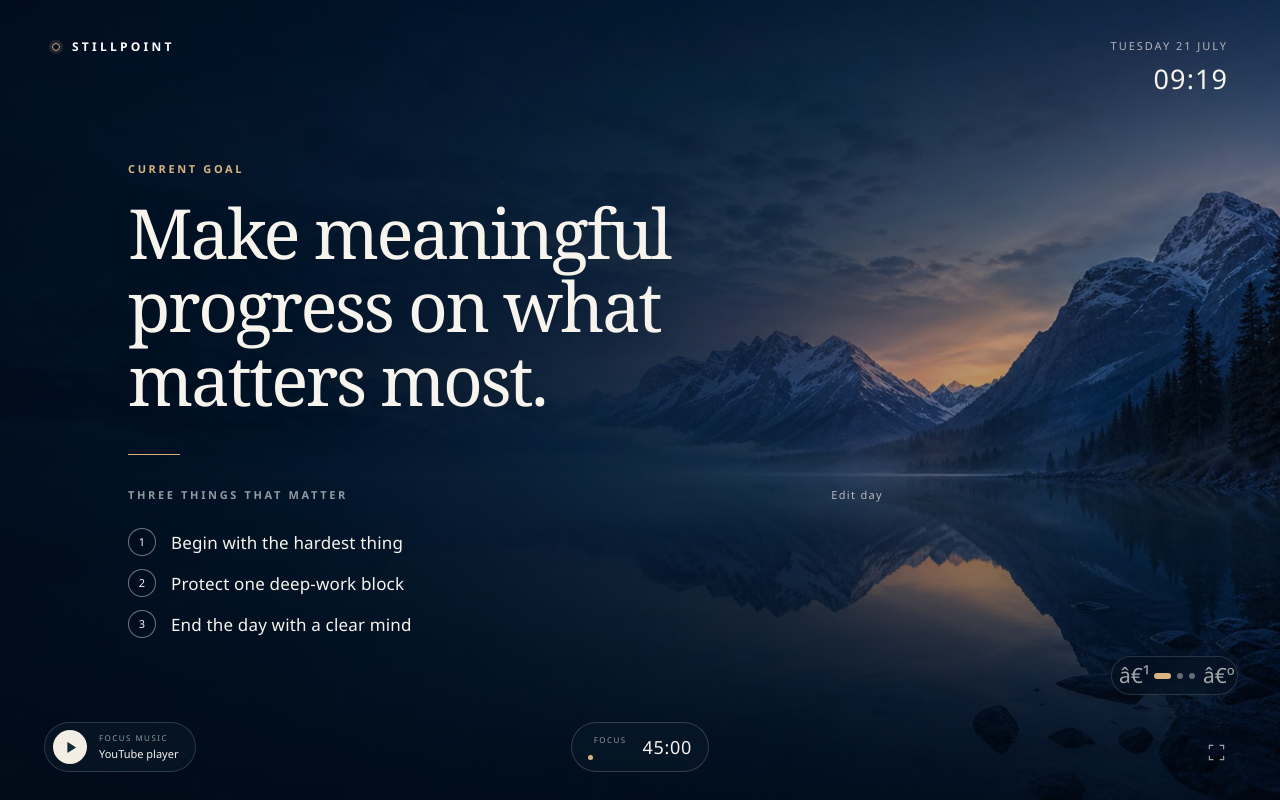
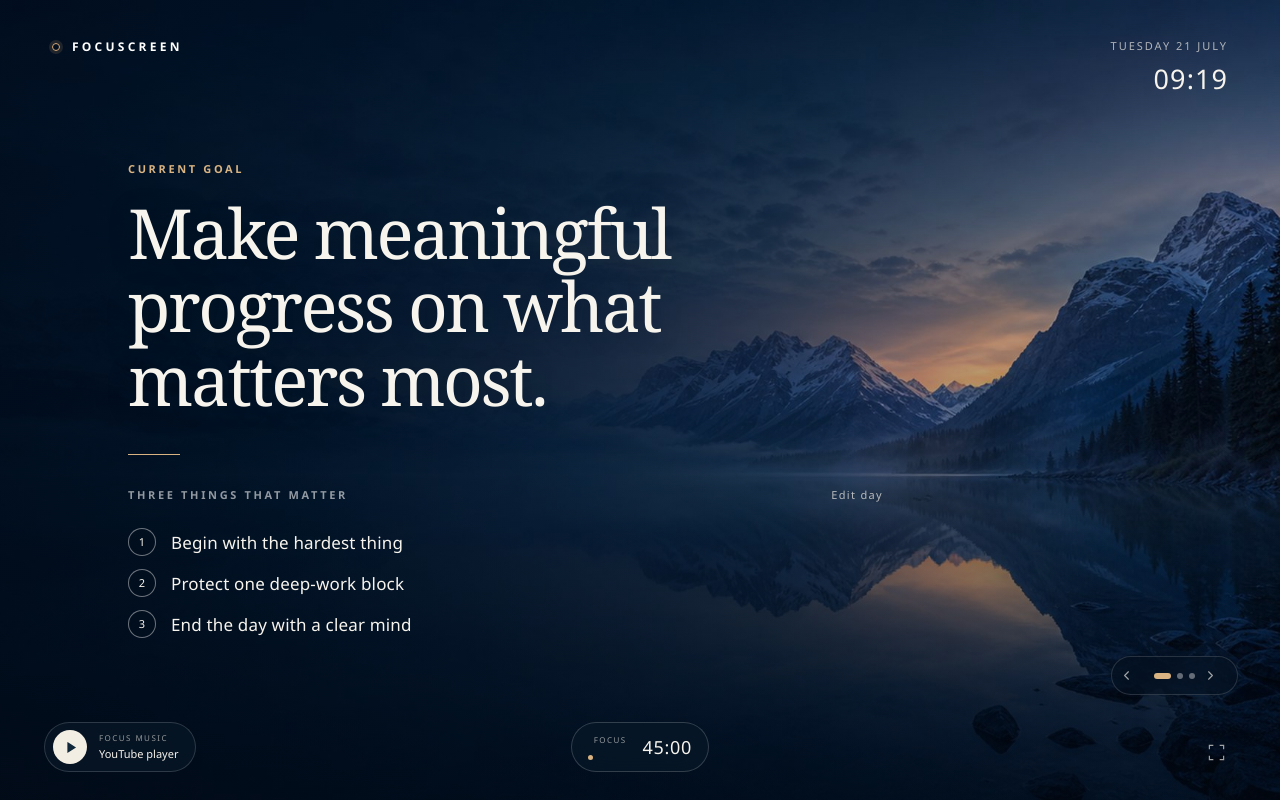
Before and after one commit to jithins123/focuscreen, a Next.js app: page / in a window 1280 px wide. Built offline with nearby package versions, Linux system fonts and the light colour scheme.

Commit message:
Polish Focuscreen controls and branding

```diff
--- a/app/globals.css
+++ b/app/globals.css
@@ -42,4 +42,5 @@ footer { display: grid; grid-template-columns: 1fr auto 1fr; align-items: end; p
 .timer-complete { position:fixed; inset:50% auto auto 50%; transform:translate(-50%,-50%); z-index:10; width:min(430px,calc(100vw - 32px)); padding:34px; text-align:center; border:1px solid rgba(255,255,255,.2); border-radius:24px; background:rgba(5,18,31,.97); box-shadow:0 30px 100px rgba(0,0,0,.65); backdrop-filter:blur(28px) }.timer-complete>span{font-size:9px;letter-spacing:.22em;color:#d9b482}.timer-complete h2{font:400 38px Georgia,serif;margin:12px 0 6px}.timer-complete p{opacity:.6;margin:0 0 25px}.timer-complete div{display:flex;flex-wrap:wrap;justify-content:center;gap:8px}.timer-complete button{border:1px solid rgba(255,255,255,.18);border-radius:20px;background:rgba(255,255,255,.07);padding:10px 15px;font-size:11px;cursor:pointer}.timer-complete button:first-child{background:#f3eee4;color:#10283a}.break-mode .veil{background:linear-gradient(90deg,rgba(7,31,28,.75),rgba(8,37,35,.35)),linear-gradient(0deg,rgba(2,20,18,.6),transparent 50%)}
 @media (max-width:650px){header{padding:24px}.date-block span{display:none}.content{margin:0 24px;width:auto}footer{padding:16px;grid-template-columns:1fr auto;gap:10px}.sound{grid-column:1}.timer-pill{grid-column:1/3;grid-row:1;align-self:center}.expand{grid-column:2}h1,.goal-input{font-size:42px}.tasks li{font-size:15px}.youtube-player{right:16px;bottom:138px}.timer-card{bottom:138px}}
 .background-switcher{position:fixed;right:42px;bottom:105px;z-index:4;display:flex;align-items:center;gap:8px;padding:5px 7px;border:1px solid rgba(255,255,255,.14);border-radius:24px;background:rgba(5,18,31,.42);backdrop-filter:blur(14px)}.background-switcher>button{width:27px;height:27px;border:0;border-radius:50%;background:transparent;font-size:21px;line-height:1;cursor:pointer;opacity:.65}.background-switcher>button:hover{opacity:1;background:rgba(255,255,255,.08)}.background-switcher div{display:flex;gap:6px}.background-switcher div button{width:6px;height:6px;padding:0;border:0;border-radius:50%;background:rgba(255,255,255,.38);cursor:pointer;transition:all .2s}.background-switcher div button.active{width:17px;border-radius:5px;background:#d9b482}
+.player-head button svg,.timer-card-head button svg,.background-switcher>button svg{width:15px;height:15px;fill:none;stroke:currentColor;stroke-width:1.8;stroke-linecap:round;stroke-linejoin:round}
 @media (prefers-reduced-motion:reduce){.waves b{animation:none}}
--- a/app/page.tsx
+++ b/app/page.tsx
@@ -13,13 +13,18 @@ const backgrounds = [
   { src: "/focus-ocean.jpg", name: "Twilight coast" },
 ];
 
-function Icon({ name }: { name: "play" | "pause" | "expand" | "check" | "reset" }) {
+function Icon({ name }: { name: "play" | "pause" | "expand" | "check" | "reset" | "close" | "minimize" | "restore" | "previous" | "next" }) {
   const paths = {
     play: <path d="m8 5 11 7-11 7V5Z" />,
     pause: <><path d="M9 5v14M15 5v14" /></>,
     expand: <><path d="M8 3H3v5M16 3h5v5M8 21H3v-5M16 21h5v-5" /></>,
     check: <path d="m5 12 4 4L19 6" />,
     reset: <path d="M4 12a8 8 0 1 0 2.35-5.65L4 8m0-4v4h4" />,
+    close: <path d="M6 6l12 12M18 6 6 18" />,
+    minimize: <path d="M6 12h12" />,
+    restore: <path d="M7 7h10v10H7z" />,
+    previous: <path d="m15 6-6 6 6 6" />,
+    next: <path d="m9 6 6 6-6 6" />,
   };
   return <svg viewBox="0 0 24 24" aria-hidden="true">{paths[name]}</svg>;
 }
@@ -101,7 +106,7 @@ export default function Home() {
     <main className={`focus-shell ${timerMode === "break" && endAt ? "break-mode" : ""}`} style={{ backgroundImage: `url('${backgrounds[backgroundIndex].src}')` }}>
       <div className="veil" />
       <header>
-        <a className="brand" href="#top" aria-label="Stillpoint home"><span /> STILLPOINT</a>
+        <a className="brand" href="#top" aria-label="Focuscreen home"><span /> FOCUSCREEN</a>
         <div className="date-block"><span>{date}</span><strong>{clock}</strong></div>
       </header>
 
@@ -126,7 +131,7 @@ export default function Home() {
 
       {timerOpen && (
         <aside className="timer-card" aria-label="Focus timer settings">
-          <div className="timer-card-head"><span>{timerMode === "focus" ? "FOCUS SESSION" : "REST AND RESET"}</span><button onClick={() => setTimerOpen(false)} aria-label="Close timer settings">Ã—</button></div>
+          <div className="timer-card-head"><span>{timerMode === "focus" ? "FOCUS SESSION" : "REST AND RESET"}</span><button onClick={() => setTimerOpen(false)} aria-label="Close timer settings"><Icon name="close" /></button></div>
           <div className="timer-big">{formatTimer(remaining)}</div>
           <div className="timer-actions">
             <button className="timer-main" onClick={toggleTimer} disabled={remaining === 0}><Icon name={endAt ? "pause" : "play"} /> {endAt ? "Pause" : "Start"}</button>
@@ -147,15 +152,15 @@ export default function Home() {
 
       {playerOpen && (
         <aside className={`youtube-player ${playerMinimized ? "minimized" : ""}`} aria-label="YouTube focus player">
-          <div className="player-head"><span>{playerMinimized ? "YOUTUBE IS PLAYING" : "YOUTUBE PLAYER"}</span><div className="player-actions"><button onClick={() => setPlayerMinimized(!playerMinimized)} aria-label={playerMinimized ? "Restore YouTube player" : "Minimize YouTube player"}>{playerMinimized ? "â–¡" : "âˆ’"}</button><button onClick={() => { setPlayerOpen(false); setPlayerMinimized(false); }} aria-label="Stop and close YouTube player">Ã—</button></div></div>
+          <div className="player-head"><span>{playerMinimized ? "YOUTUBE IS PLAYING" : "YOUTUBE PLAYER"}</span><div className="player-actions"><button onClick={() => setPlayerMinimized(!playerMinimized)} aria-label={playerMinimized ? "Restore YouTube player" : "Minimize YouTube player"}><Icon name={playerMinimized ? "restore" : "minimize"} /></button><button onClick={() => { setPlayerOpen(false); setPlayerMinimized(false); }} aria-label="Stop and close YouTube player"><Icon name="close" /></button></div></div>
           <div className="player-content" aria-hidden={playerMinimized}><iframe src={`https://www.youtube.com/embed/${videoId}?autoplay=1&rel=0`} title="YouTube focus music" allow="autoplay; encrypted-media; picture-in-picture" allowFullScreen /><label htmlFor="youtube-url">Use a different YouTube video</label><input id="youtube-url" value={youtubeUrl} onChange={(e) => setYoutubeUrl(e.target.value)} placeholder="Paste a YouTube link" /></div>
         </aside>
       )}
 
       <nav className="background-switcher" aria-label="Choose background image">
-        <button onClick={() => setBackgroundIndex((backgroundIndex - 1 + backgrounds.length) % backgrounds.length)} aria-label="Previous background">â€¹</button>
+        <button onClick={() => setBackgroundIndex((backgroundIndex - 1 + backgrounds.length) % backgrounds.length)} aria-label="Previous background"><Icon name="previous" /></button>
         <div>{backgrounds.map((background, index) => <button key={background.src} className={index === backgroundIndex ? "active" : ""} onClick={() => setBackgroundIndex(index)} aria-label={`Show ${background.name}`} aria-current={index === backgroundIndex ? "true" : undefined} />)}</div>
-        <button onClick={() => setBackgroundIndex((backgroundIndex + 1) % backgrounds.length)} aria-label="Next background">â€º</button>
+        <button onClick={() => setBackgroundIndex((backgroundIndex + 1) % backgrounds.length)} aria-label="Next background"><Icon name="next" /></button>
       </nav>
 
       <footer>
```
